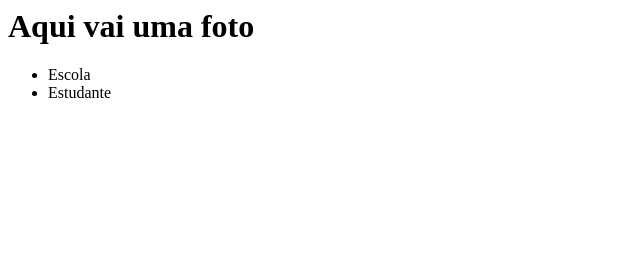
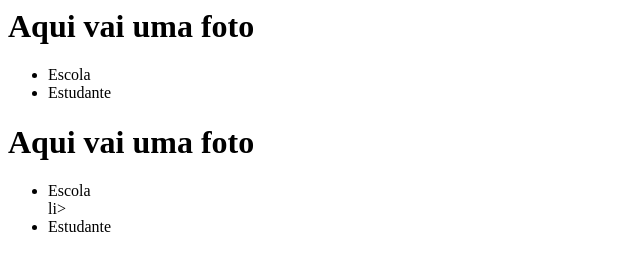
Before and after one commit to anavendramin/Projeto-2024, a plain HTML site: page index.html in a window 1280 px wide. Shown: the whole page, without its empty margins (0-640 px from the left). Drawn offline with Linux system fonts and the light colour scheme.

Commit message:
Update index.html

```diff
--- a/index.html
+++ b/index.html
@@ -12,3 +12,10 @@
     <header>
   </body>
 </html>
+      <header class="cabecalho">
+        <h1> Aqui vai uma foto</h1>
+        <ul class="cabecalho-lista">
+          <li class="cabecalho-lista-item">Escola</li>li>
+           <li class="cabecalho-lista-item">Estudante</li>
+        </ul>
+      </header>
```
